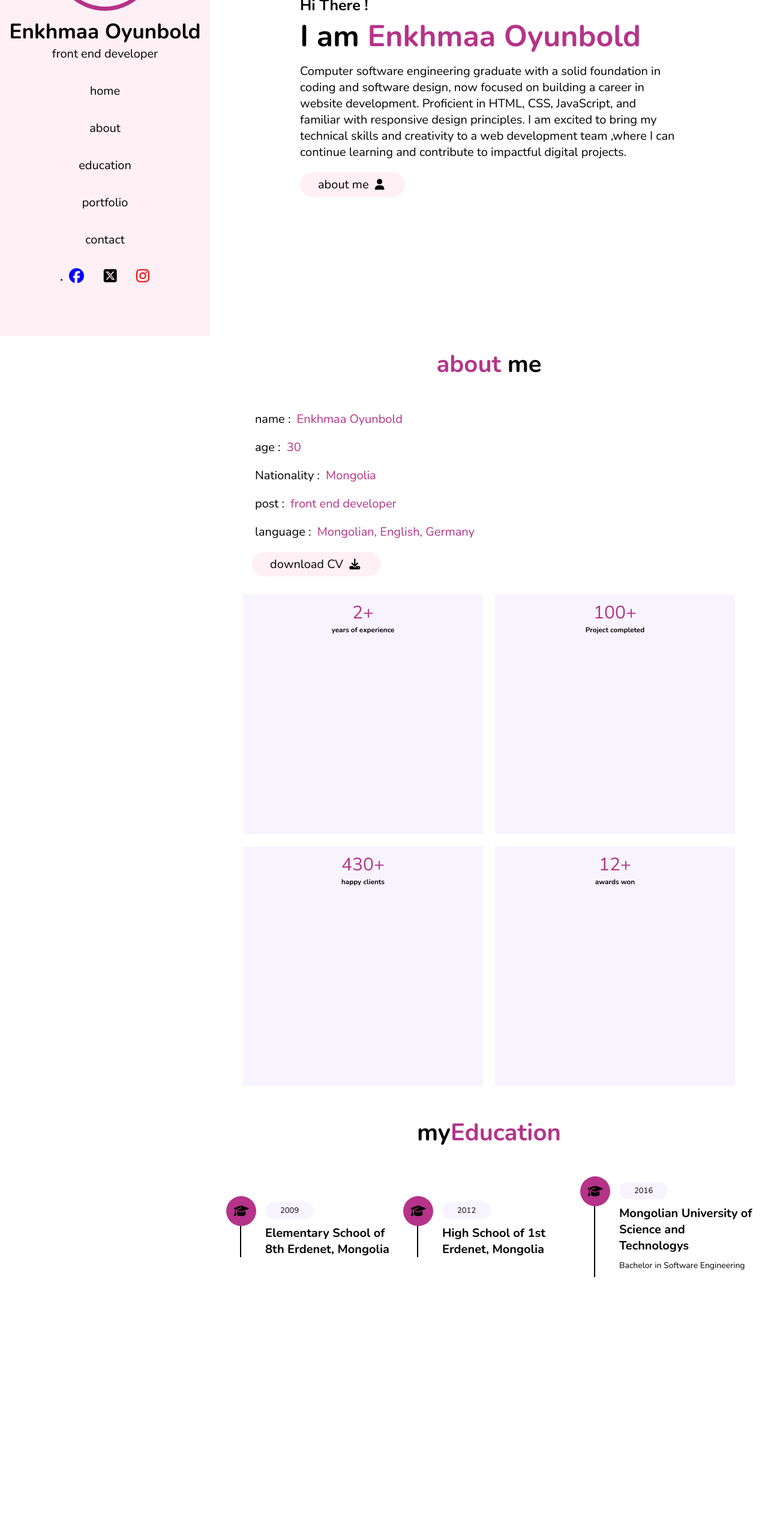
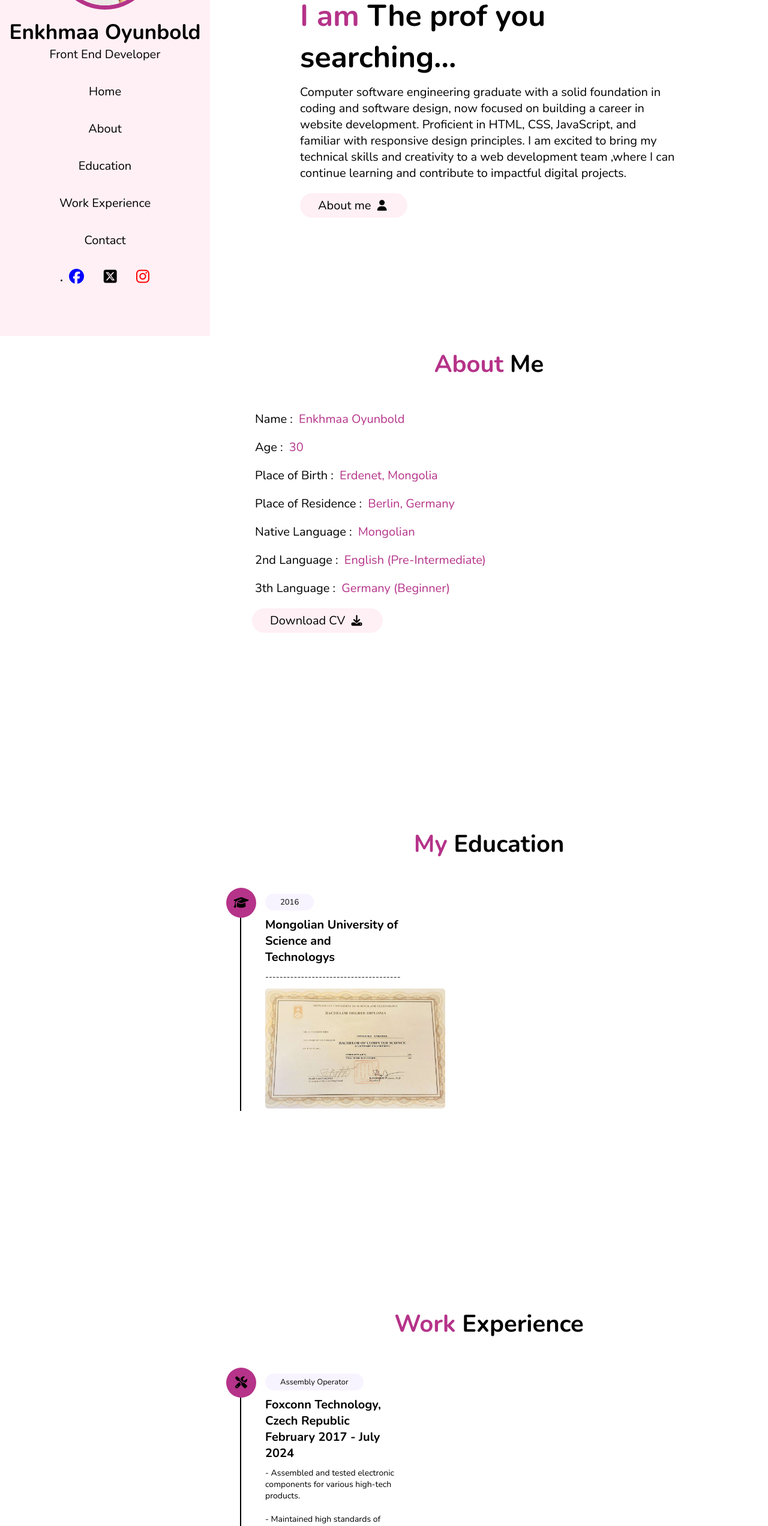
Before and after one commit to enkhmaanbnaa/enkhmaa, a plain HTML site: page index.html in a window 1280 px wide. Shown: the part 240-2784 px from the top of the page at 60% size. Drawn offline with nearby package versions, Linux system fonts and the light colour scheme.

Commit message:
Update index.html

```diff
--- a/index.html
+++ b/index.html
@@ -14,17 +14,17 @@
     <!--header section start-->
     <header>
       <div class="user">
-        <img src="image/portfolio.JPEG" alt="" />
+        <img src="image/portfolio.jpg" alt="" />
         <h3 class="name">Enkhmaa Oyunbold</h3>
-        <p class="post">front end developer</p>
+        <p class="post">Front End Developer</p>
       </div>
       <nav class="navbar">
         <ul>
-          <li><a href="#home">home</a></li>
-          <li><a href="#about">about</a></li>
-          <li><a href="#education">education</a></li>
-          <li><a href="#portfolio">portfolio</a></li>
-          <li><a href="#contact">contact</a></li>
+          <li><a href="#home">Home</a></li>
+          <li><a href="#about">About</a></li>
+          <li><a href="#education">Education</a></li>
+          <li><a href="#work">Work Experience</a></li>
+          <li><a href="#contact">Contact</a></li>
         </ul>
         <li>
           <a href="https://www.facebook.com/enkhmaa.eegii.7"
@@ -44,7 +44,7 @@
     <!--home section start-->
     <section class="home" id="home">
       <h3>Hi There !</h3>
-      <h1>I am <span>Enkhmaa Oyunbold</span></h1>
+      <h1><span>I am</span> The prof you searching...</h1>
       <p>
         Computer software engineering graduate with a solid foundation in coding
         and software design, now focused on building a career in website
@@ -54,95 +54,95 @@
         and contribute to impactful digital projects.
       </p>
       <a href="#about"
-        ><button class="btn">about me <i class="fas fa-user"></i></button
+        ><button class="btn">About me <i class="fas fa-user"></i></button
       ></a>
     </section>
     <!--home section end-->
     <!--about section start-->
     <section class="about" id="about">
-      <h1 class="heading"><span>about</span> me</h1>
+      <h1 class="heading"><span>About</span> Me</h1>
       <div class="row">
         <div class="info">
-          <h3><span>name : </span>Enkhmaa Oyunbold</h3>
-          <h3><span>age : </span>30</h3>
-          <h3><span>Nationality : </span>Mongolia</h3>
-          <h3><span>post : </span>front end developer</h3>
-          <h3><span>language : </span>Mongolian, English, Germany</h3>
+          <h3><span>Name : </span>Enkhmaa Oyunbold</h3>
+          <h3><span>Age : </span>30</h3>
+          <h3><span>Place of Birth : </span>Erdenet, Mongolia</h3>
+          <h3><span>Place of Residence : </span>Berlin, Germany</h3>
+          <h3><span>Native Language : </span>Mongolian</h3>
+          <h3><span>2nd Language : </span>English (Pre-Intermediate)</h3>
+          <h3><span>3th Language : </span>Germany (Beginner)</h3>
           <a href=""
             ><button class="btn">
-              download CV <i class="fas fa-download"></i></button
+              Download CV <i class="fas fa-download"></i></button
           ></a>
-        </div>
-        <div class="counter">
-          <div class="box">
-            <span>2+</span>
-            <h3>years of experience</h3>
-          </div>
-          <div class="box">
-            <span>100+</span>
-            <h3>Project completed</h3>
-          </div>
-          <div class="box">
-            <span>430+</span>
-            <h3>happy clients</h3>
-          </div>
-          <div class="box">
-            <span>12+</span>
-            <h3>awards won</h3>
-          </div>
         </div>
       </div>
     </section>
     <!--about section end-->
     <!--education section start-->
     <section class="education" id="education">
-      <h1 class="heading">my<span>Education</span></h1>
+      <h1 class="heading"><span>My</span> Education</h1>
 
       <div class="box-container">
         <div class="box">
-          <i class="fas fa-graduation-cap"></i>
-          <span>2009</span>
-          <h3>Elementary School of 8th Erdenet, Mongolia</h3>
-        </div>
-        <div class="box">
-          <i class="fas fa-graduation-cap"></i> <span>2012</span>
-          <h3>High School of 1st Erdenet, Mongolia</h3>
-        </div>
-        <div class="box">
           <i class="fas fa-graduation-cap"></i> <span>2016</span>
           <h3>Mongolian University of Science and Technologys</h3>
-          <p>Bachelor in Software Engineering</p>
+          <p>--------------------------------------</p>
+          <img
+            id="myImg"
+            src="image/diploma.jpg"
+            alt="2012-2016"
+            width="300"
+            height="200"
+          />
+          <!-- The Modal -->
+          <div id="myModal" class="modal">
+            <span class="close">&times;</span>
+            <img class="modal-content" id="img01" />
+            <div id="caption"></div>
+          </div>
         </div>
       </div>
     </section>
     <!--education section end-->
-    <!--Portfolio section start-->
-    <section class="portfolio" id="portfolio">
-      <h1 class="heading">my<span>Portfolio</span></h1>
+    <!--work section start-->
+    <section class="work" id="work">
+      <h1 class="heading"><span>Work</span> Experience</h1>
+
       <div class="box-container">
-        <div class="box"><img src="image/img2.png" alt="" /></div>
-        <div class="box"><img src="image/img3.png" alt="" /></div>
-        <div class="box"><img src="image/img4.png" alt="" /></div>
-        <div class="box"><img src="image/img5.png" alt="" /></div>
-        <div class="box"><img src="image/img6.png" alt="" /></div>
-        <div class="box"><img src="image/img7.png" alt="" /></div>
+        <div class="box">
+          <i class="fa-solid fa-screwdriver-wrench"></i>
+          <span>Assembly Operator</span>
+          <h3>Foxconn Technology, Czech Republic February 2017 - July 2024</h3>
+          <p>
+            - Assembled and tested electronic components for various high-tech
+            products.
+          </p>
+          <p>
+            - Maintained high standards of quality control, ensuring compliance
+            with company and industry regulations.
+          </p>
+          <p>
+            - Collaborated with team members to improve assembly processes,
+            resulting in increased efficiency and reduced downtime.
+          </p>
+          <p>
+            - Operated and maintained assembly line machinery, adhering to
+            strict safety protocols.
+          </p>
+        </div>
       </div>
     </section>
-    <!--Portfolio section end-->
+    <!--work section end-->
     <!--contact section start-->
     <section class="contact" id="contact">
-      <h1 class="heading"><span>contact</span> me</h1>
+      <h1 class="heading"><span>Contact</span> Me</h1>
       <div class="row">
         <div class="content">
-          <h3 class="title">contact info</h3>
+          <h3 class="title">Contact info</h3>
 
           <div class="info">
             <h3><i class="fas fa-envelope"></i>eenkhmaa0@gmail.com</h3>
             <h3><i class="fas fa-phone"></i>+420 731 914 349</h3>
-            <h3>
-              <i class="fas fa-map-marker-alt"></i>3th District, Orkhon city
-              Mongolia
-            </h3>
           </div>
         </div>
 
```
